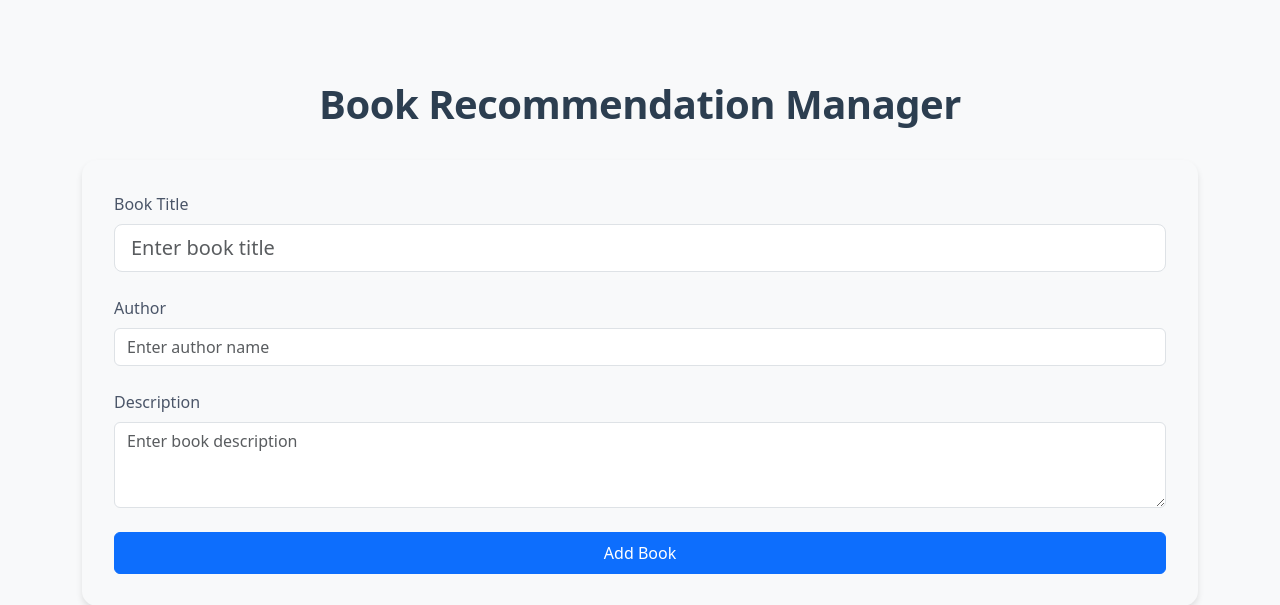
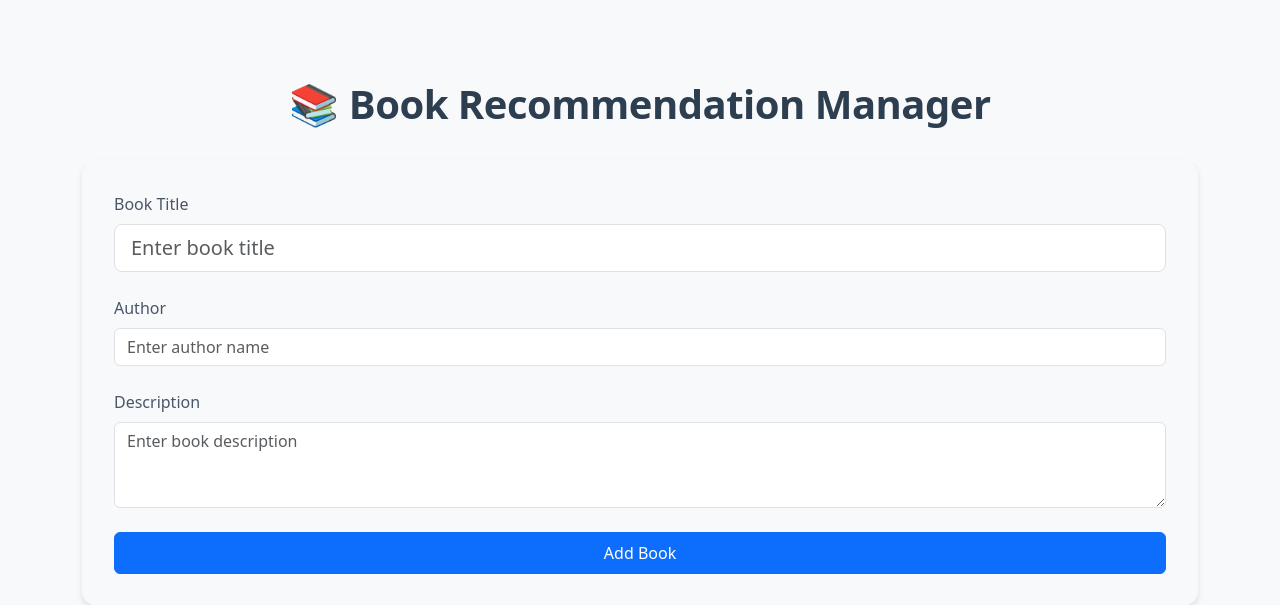
Before and after one commit to Userweiwei/webapp, a Flask app: page / in a window 1280 px wide. Shown: the top 605 px of the page. Run offline with Flask 3, Linux system fonts and the light colour scheme; data that the repository does not hold is empty.

Commit message:
Update index.html

```diff
--- a/templates/index.html
+++ b/templates/index.html
@@ -37,7 +37,7 @@
 
 <body class="bg-light">
     <div class="container py-5">
-        <h1 class="page-title text-center">Book Recommendation Manager</h1>
+        <h1 class="page-title text-center"> 📚 Book Recommendation Manager</h1>
 
         <div class="form-card">
             <div class="mb-4">
```
